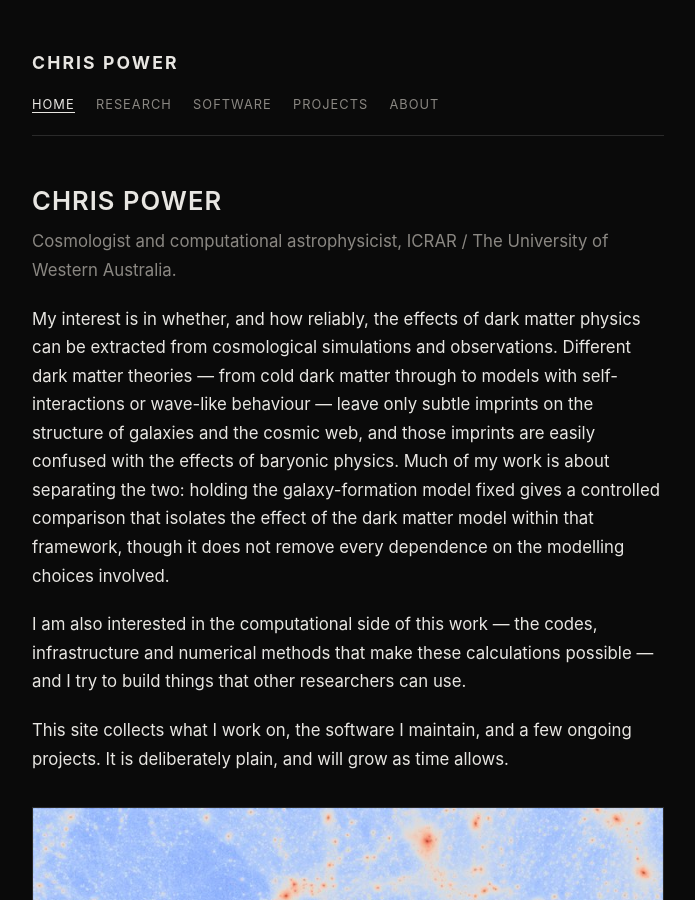
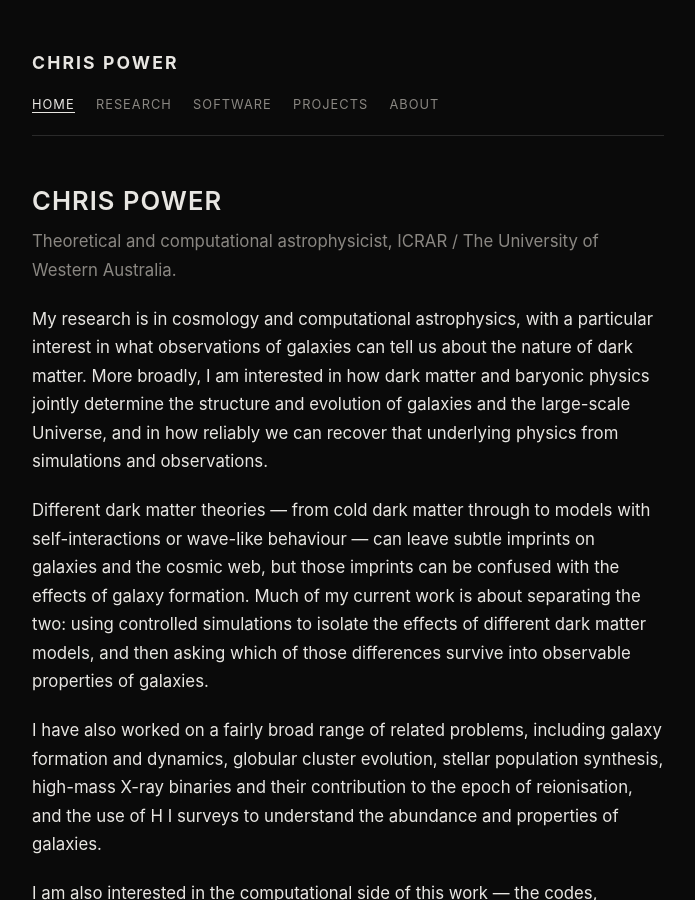
Before and after one commit to doctorcbpower/doctorcbpower.github.io, a Jekyll site: the page built from index.html, in a window 1280 px wide and 900 px high. Shown: the whole window, without its empty margins (292-987 px from the left). Built offline with Jekyll 4.4.1, drawn with Linux system fonts in a browser that asks for light colours.

Commit message:
Revise profile description and tagline for clarity
Updated the description and tagline for Chris Power's profile. Enhanced the text to better reflect his research interests and contributions.

```diff
--- a/index.html
+++ b/index.html
@@ -1,17 +1,21 @@
 ---
 layout: default
-description: "Chris Power is a cosmologist and computational astrophysicist at ICRAR, The University of Western Australia, working on dark matter, galaxy formation and cosmological simulations."
+description: "Chris Power is a theoretical and computational astrophysicist at ICRAR, The University of Western Australia, working on dark matter, galaxy formation and cosmological simulations."
 ---
 <h1>Chris Power</h1>
-  <p class="tagline">Cosmologist and computational astrophysicist, ICRAR / The University of Western Australia.</p>
+  <p class="tagline">Theoretical and computational astrophysicist, ICRAR / The University of Western Australia.</p>
 
-  <p>My interest is in whether, and how reliably, the effects of dark matter physics can be extracted from cosmological simulations and observations. Different dark matter theories &mdash; from cold dark matter through to models with self-interactions or wave-like behaviour &mdash; leave only subtle imprints on the structure of galaxies and the cosmic web, and those imprints are easily confused with the effects of baryonic physics. Much of my work is about separating the two: holding the galaxy-formation model fixed gives a controlled comparison that isolates the effect of the dark matter model within that framework, though it does not remove every dependence on the modelling choices involved.</p>
+<p>My research is in cosmology and computational astrophysics, with a particular interest in what observations of galaxies can tell us about the nature of dark matter. More broadly, I am interested in how dark matter and baryonic physics jointly determine the structure and evolution of galaxies and the large-scale Universe, and in how reliably we can recover that underlying physics from simulations and observations.</p>
 
-  <p>I am also interested in the computational side of this work &mdash; the codes, infrastructure and numerical methods that make these calculations possible &mdash; and I try to build things that other researchers can use.</p>
+<p>Different dark matter theories &mdash; from cold dark matter through to models with self-interactions or wave-like behaviour &mdash; can leave subtle imprints on galaxies and the cosmic web, but those imprints can be confused with the effects of galaxy formation. Much of my current work is about separating the two: using controlled simulations to isolate the effects of different dark matter models, and then asking which of those differences survive into observable properties of galaxies.</p>
 
-  <p>This site collects what I work on, the software I maintain, and a few ongoing projects. It is deliberately plain, and will grow as time allows.</p>
+<p>I have also worked on a fairly broad range of related problems, including galaxy formation and dynamics, globular cluster evolution, stellar population synthesis, high-mass X-ray binaries and their contribution to the epoch of reionisation, and the use of H&nbsp;I surveys to understand the abundance and properties of galaxies.</p>
 
-  <figure class="figure">
+<p>I am also interested in the computational side of this work &mdash; the codes, infrastructure and numerical methods that make these calculations possible &mdash; and I try to build things that other researchers can use.</p>
+
+<p>This site collects what I work on, the software I maintain, and a few ongoing projects. It is deliberately plain, and will grow as time allows.</p>
+
+<figure class="figure">
     <img src="images/cosmic-web-imbas.jpg" alt="A dark matter density field from a cosmological simulation, showing filaments and haloes forming the cosmic web.">
     <figcaption>A dark matter density field from one of my simulations, rendered with imbas.</figcaption>
   </figure>
```
